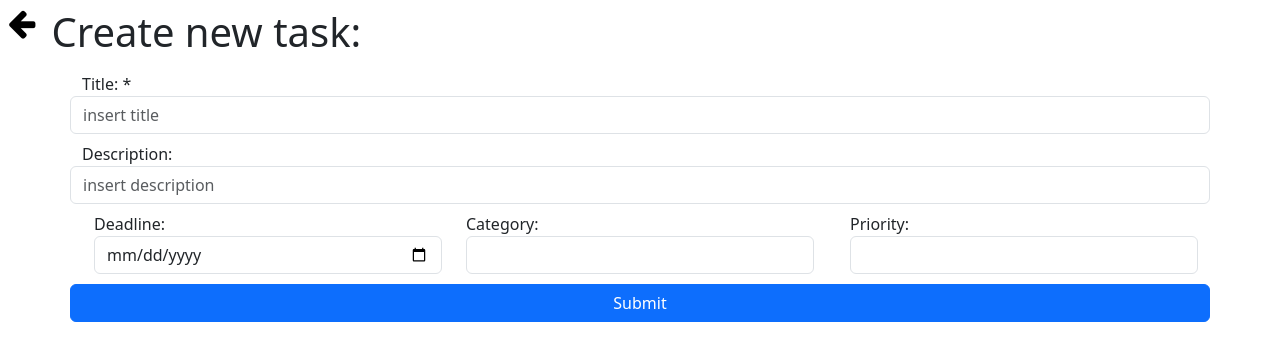
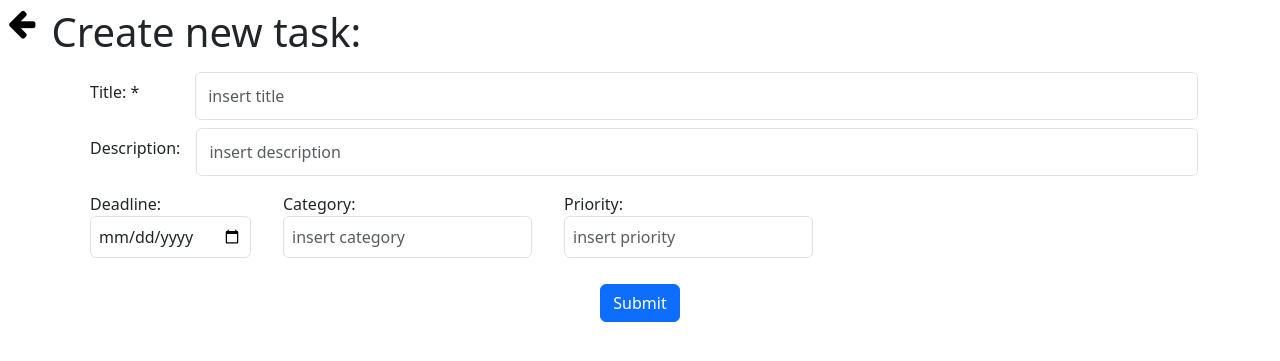
Before and after one commit to BrunoPascoa76/ES-todoList-API, a Python web app: template app/templates/addTask.html in a window 1280 px wide. Shown: the part 54-415 px from the top of the page. Run offline with Jinja, Linux system fonts and the light colour scheme; the template is opened without the code that fills it, so the values that code supplies are empty.

Commit message:
KAN-4 actually pretified form

```diff
--- a/app/templates/addTask.html
+++ b/app/templates/addTask.html
@@ -24,30 +24,30 @@
     </div>
     <form method="POST" action="{{ url_for('tasks') }}">
         <div class="container">
-            <div class="row form-group">
-                <label for="title">Title: *</label>
-                <input type="text" class="form-control" id="title" name="title" placeholder="insert title" required>
+            <div class="d-flex flex-row form-group gap-5">
+                <label for="title" class="p-2 form-label">Title: *</label>
+                <input type="text" class="col form-control" id="title" name="title" placeholder="insert title" required>
             </div>
-            <div class="row form-group mt-2">
-                <label for="description">Description:</label>
-                <input type="text" class="form-control" id="description" name="description" placeholder="insert description">
+            <div class="d-flex flex-row form-group mt-2 gap-2">
+                <label for="description" class="p-2 form-label">Description:</label>
+                <input type="text" class="col form-control" id="description" name="description" placeholder="insert description">
             </div>
-            <div class="row mt-2">
-                <div class="col form-check">
+            <div class="d-flex flex-row mt-2 gap-3">
+                <div class="p-2 flex-col form-check">
                     <label for="deadline">Deadline:</label>
-                    <input type="date" class="form-control" id="deadline" name="deadline">
+                    <input type="date" class="p-2 form-control" id="deadline" name="deadline">
                 </div>
-                <div class="col form-group">
+                <div class="p-2 flex-col form-group">
                     <label for="category">Category:</label>
-                    <input type="text" id="category" name="category" class="form-control">
+                    <input type="text" id="category" name="category" class="p-2 form-control" placeholder="insert category">
                 </div>
-                <div class="col form-check">
+                <div class="p-2 flex-col form-check">
                     <label for="priority">Priority:</label>
-                    <input type="number" id="priority" name="priority" class="form-control">
+                    <input type="number" id="priority" name="priority" class="p-2 form-control" placeholder="insert priority">
                 </div>
             </div>
-            <div class="row mt-2">
-             <button type="submit" class="btn btn-primary">Submit</button>
+            <div class="p-2 d-flex flex-row mt-2 justify-content-center">
+                <button type="submit" class="btn btn-primary">Submit</button>
             </div>
         </div>
     </form>
```
